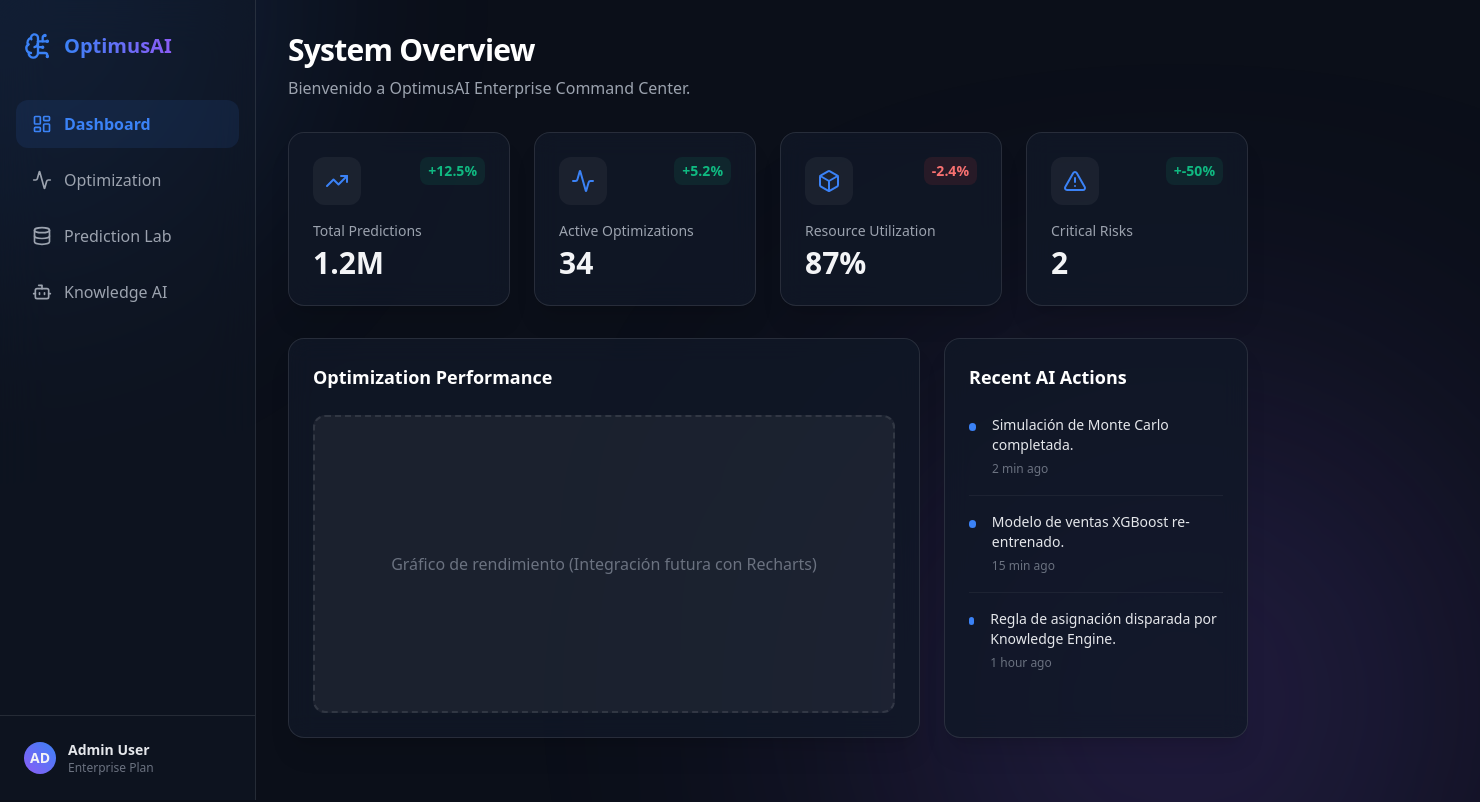
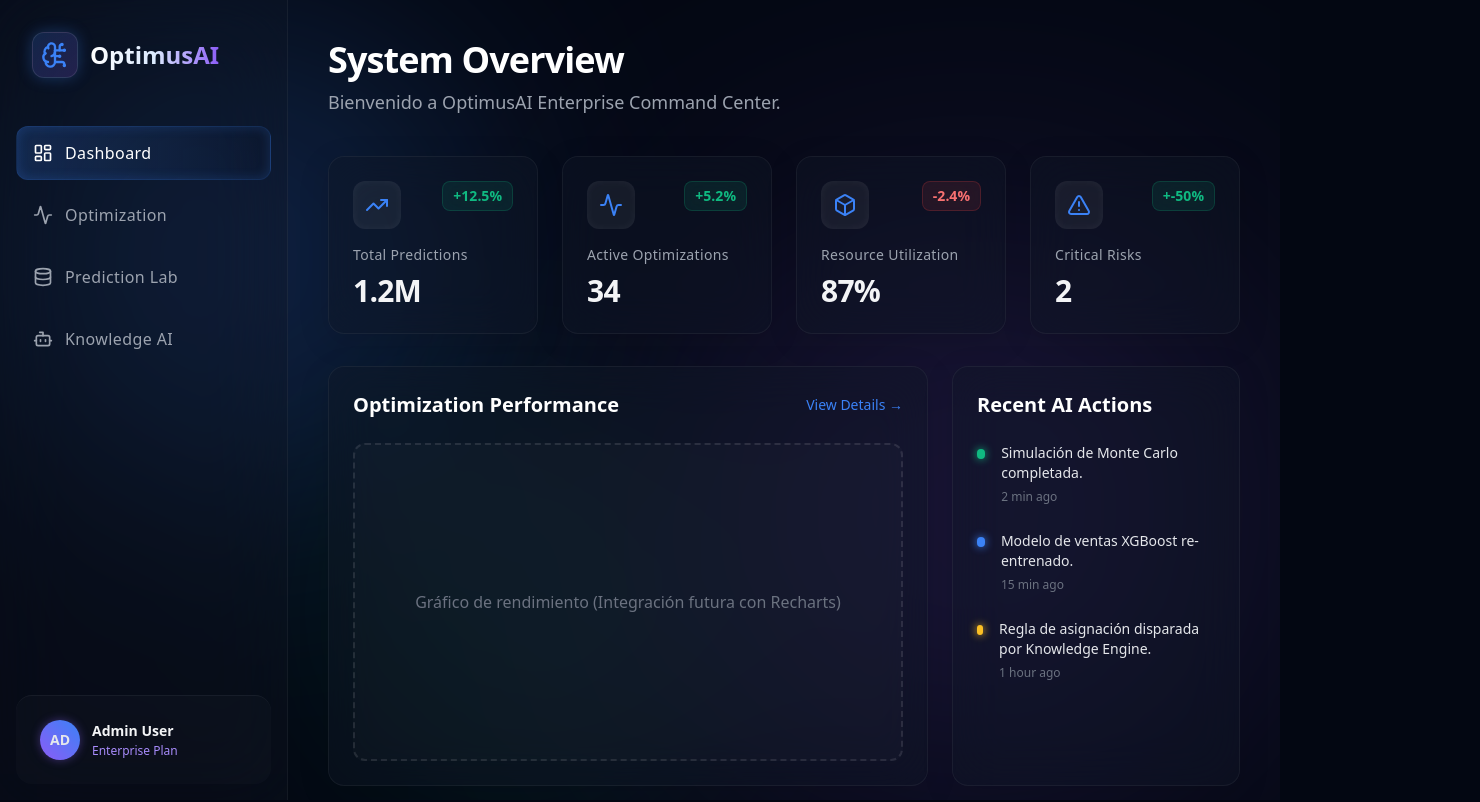
Before and after one commit to kevinKfv/supererp, a React (Vite) app in the folder optimus-ai/frontend/: page / in a window 1280 px wide. Shown: the top 802 px of the page, 1480 px wide, since content can reach past the window. Built offline with nearby package versions, Linux system fonts and the light colour scheme.

Commit message:
Mejoras premium en el frontend (UI/UX) - Dashboard y Layout

```diff
--- a/optimus-ai/frontend/src/components/Layout.tsx
+++ b/optimus-ai/frontend/src/components/Layout.tsx
@@ -11,10 +11,12 @@ const Sidebar = () => {
   ];
 
   return (
-    <div className="w-64 h-screen border-r border-white/10 bg-surface/50 backdrop-blur-xl flex flex-col pt-8">
-      <div className="px-6 mb-10 flex items-center gap-3">
-        <BrainCircuit className="text-primary" size={28} />
-        <h1 className="text-xl font-bold bg-gradient-to-r from-primary to-accent bg-clip-text text-transparent">
+    <div className="w-72 h-screen border-r border-white/5 bg-surface/30 backdrop-blur-2xl flex flex-col pt-8 relative z-20">
+      <div className="px-8 mb-12 flex items-center gap-3">
+        <div className="p-2 bg-gradient-to-br from-primary/20 to-accent/20 rounded-xl border border-white/10 shadow-[0_0_15px_rgba(59,130,246,0.3)]">
+          <BrainCircuit className="text-primary" size={28} />
+        </div>
+        <h1 className="text-2xl font-bold bg-gradient-to-r from-white via-blue-100 to-accent bg-clip-text text-transparent">
           OptimusAI
         </h1>
       </div>
@@ -25,27 +27,29 @@ const Sidebar = () => {
             key={item.to}
             to={item.to}
             className={({ isActive }) =>
-              `flex items-center gap-3 px-4 py-3 rounded-xl transition-all duration-300 ${
+              `flex items-center gap-3 px-4 py-3.5 rounded-xl transition-all duration-300 group ${
                 isActive
-                  ? "bg-primary/10 text-primary font-semibold"
-                  : "text-gray-400 hover:text-gray-100 hover:bg-white/5"
+                  ? "bg-gradient-to-r from-primary/20 to-transparent text-white border border-primary/20 shadow-[inset_0_0_12px_rgba(59,130,246,0.2)]"
+                  : "text-gray-400 hover:text-white hover:bg-white/5 border border-transparent"
               }`
             }
           >
-            {item.icon}
-            {item.label}
+            <div className={`transition-transform duration-300 group-hover:scale-110`}>
+              {item.icon}
+            </div>
+            <span className="font-medium tracking-wide">{item.label}</span>
           </NavLink>
         ))}
       </nav>
 
-      <div className="p-6 border-t border-white/10">
+      <div className="p-6 border-t border-white/5 m-4 bg-white/[0.02] rounded-2xl hover:bg-white/[0.04] transition-colors cursor-pointer">
         <div className="flex items-center gap-3">
-          <div className="w-8 h-8 rounded-full bg-gradient-to-tr from-accent to-primary flex items-center justify-center text-sm font-bold">
+          <div className="w-10 h-10 rounded-full bg-gradient-to-tr from-accent to-primary flex items-center justify-center text-sm font-bold shadow-[0_0_10px_rgba(139,92,246,0.4)]">
             AD
           </div>
           <div className="text-sm">
-            <p className="font-semibold text-gray-200">Admin User</p>
-            <p className="text-gray-500 text-xs">Enterprise Plan</p>
+            <p className="font-semibold text-gray-100">Admin User</p>
+            <p className="text-accentLight text-xs mt-0.5">Enterprise Plan</p>
           </div>
         </div>
       </div>
@@ -55,14 +59,15 @@ const Sidebar = () => {
 
 export const Layout = () => {
   return (
-    <div className="flex min-h-screen bg-background overflow-hidden selection:bg-primary/30">
-      {/* Abstract Background Effects */}
-      <div className="absolute top-0 left-0 w-[500px] h-[500px] bg-primary/20 rounded-full blur-[120px] -translate-x-1/2 -translate-y-1/2 pointer-events-none" />
-      <div className="absolute bottom-0 right-0 w-[600px] h-[600px] bg-accent/20 rounded-full blur-[150px] translate-x-1/3 translate-y-1/3 pointer-events-none" />
+    <div className="flex min-h-screen bg-background overflow-hidden selection:bg-primary/30 relative text-gray-200">
+      {/* Animated Abstract Background Effects */}
+      <div className="absolute top-0 left-0 w-[500px] h-[500px] bg-primary/20 rounded-full blur-[120px] -translate-x-1/2 -translate-y-1/2 pointer-events-none animate-blob mix-blend-screen" />
+      <div className="absolute bottom-0 right-0 w-[600px] h-[600px] bg-accent/20 rounded-full blur-[150px] translate-x-1/3 translate-y-1/3 pointer-events-none animate-blob animation-delay-2000 mix-blend-screen" />
+      <div className="absolute top-1/2 left-1/4 w-[400px] h-[400px] bg-secondary/10 rounded-full blur-[100px] pointer-events-none animate-blob animation-delay-4000 mix-blend-screen" />
 
       <Sidebar />
 
-      <main className="flex-1 h-screen overflow-y-auto p-8 relative z-10">
+      <main className="flex-1 h-screen overflow-y-auto p-10 relative z-10 scroll-smooth">
         <Outlet />
       </main>
     </div>
--- a/optimus-ai/frontend/src/index.css
+++ b/optimus-ai/frontend/src/index.css
@@ -4,23 +4,35 @@
 
 @layer base {
   body {
-    @apply bg-background text-gray-100 font-sans antialiased;
+    @apply bg-background text-gray-100 font-sans antialiased overflow-x-hidden;
+  }
+
+  /* Custom Scrollbar */
+  ::-webkit-scrollbar {
+    width: 6px;
+    height: 6px;
+  }
+  ::-webkit-scrollbar-track {
+    @apply bg-transparent;
+  }
+  ::-webkit-scrollbar-thumb {
+    @apply bg-white/10 rounded-full hover:bg-white/20 transition-colors;
   }
 }
 
 @layer components {
-  /* Glassmorphism Cards */
+  /* Premium Glassmorphism Cards */
   .glass-card {
-    @apply bg-surface/80 backdrop-blur-md border border-white/10 rounded-2xl shadow-xl;
+    @apply bg-surface/40 backdrop-blur-xl border border-white/5 rounded-2xl shadow-[0_8px_32px_rgba(0,0,0,0.12)] hover:border-white/10 transition-all duration-300;
   }
 
   /* Premium inputs */
   .premium-input {
-    @apply w-full bg-white/5 border border-white/10 rounded-xl px-4 py-3 text-white focus:outline-none focus:ring-2 focus:ring-primary/50 transition-all duration-300 placeholder-gray-500;
+    @apply w-full bg-white/5 border border-white/10 rounded-xl px-4 py-3 text-white focus:outline-none focus:ring-2 focus:ring-primary/50 transition-all duration-300 placeholder-gray-500 focus:bg-white/10;
   }
 
   /* Glowing buttons */
   .glow-button {
-    @apply relative overflow-hidden rounded-xl bg-primary px-6 py-3 font-semibold text-white transition-all duration-300 hover:bg-blue-600 hover:shadow-[0_0_20px_rgba(59,130,246,0.5)] active:scale-95;
+    @apply relative overflow-hidden rounded-xl bg-gradient-to-r from-primary to-primaryDark px-6 py-3 font-semibold text-white transition-all duration-300 hover:shadow-[0_0_20px_rgba(59,130,246,0.5)] hover:-translate-y-0.5 active:scale-95 active:translate-y-0;
   }
 }
--- a/optimus-ai/frontend/src/pages/Dashboard.tsx
+++ b/optimus-ai/frontend/src/pages/Dashboard.tsx
@@ -2,26 +2,26 @@ import React from 'react';
 import { Activity, Users, Box, TrendingUp, AlertTriangle } from 'lucide-react';
 
 const StatCard = ({ title, value, change, icon, isPositive }: any) => (
-  <div className="glass-card p-6">
+  <div className="glass-card p-6 group hover:-translate-y-1 transition-all duration-300">
     <div className="flex justify-between items-start mb-4">
-      <div className="p-3 bg-white/5 rounded-xl text-primary">
+      <div className="p-3 bg-white/5 rounded-xl text-primary shadow-[inset_0_0_10px_rgba(255,255,255,0.05)] group-hover:scale-110 transition-transform duration-300">
         {icon}
       </div>
-      <span className={`text-sm font-semibold px-2 py-1 rounded-lg ${isPositive ? 'bg-secondary/10 text-secondary' : 'bg-red-500/10 text-red-400'}`}>
+      <span className={`text-sm font-semibold px-2.5 py-1 rounded-lg backdrop-blur-md ${isPositive ? 'bg-secondary/10 text-secondary border border-secondary/20' : 'bg-red-500/10 text-red-400 border border-red-500/20'}`}>
         {isPositive ? '+' : ''}{change}%
       </span>
     </div>
-    <h3 className="text-gray-400 text-sm font-medium">{title}</h3>
-    <p className="text-3xl font-bold text-gray-100 mt-1">{value}</p>
+    <h3 className="text-gray-400 text-sm font-medium tracking-wide">{title}</h3>
+    <p className="text-3xl font-bold text-gray-100 mt-2 tracking-tight group-hover:text-white transition-colors">{value}</p>
   </div>
 );
 
 export const Dashboard = () => {
   return (
-    <div className="space-y-8 animate-in fade-in slide-in-from-bottom-4 duration-700">
-      <header>
-        <h1 className="text-3xl font-bold text-white tracking-tight">System Overview</h1>
-        <p className="text-gray-400 mt-2">Bienvenido a OptimusAI Enterprise Command Center.</p>
+    <div className="space-y-8 animate-in fade-in slide-up duration-700">
+      <header className="mb-10">
+        <h1 className="text-4xl font-extrabold text-white tracking-tight mb-2">System Overview</h1>
+        <p className="text-gray-400 text-lg">Bienvenido a OptimusAI Enterprise Command Center.</p>
       </header>
 
       <div className="grid grid-cols-1 md:grid-cols-2 lg:grid-cols-4 gap-6">
@@ -56,25 +56,33 @@ export const Dashboard = () => {
       </div>
 
       <div className="grid grid-cols-1 lg:grid-cols-3 gap-6">
-        <div className="glass-card p-6 lg:col-span-2 min-h-[400px] flex flex-col">
-          <h3 className="text-lg font-semibold text-white mb-6">Optimization Performance</h3>
-          <div className="flex-1 flex items-center justify-center border-2 border-dashed border-white/10 rounded-xl bg-white/5">
-            <p className="text-gray-500">Gráfico de rendimiento (Integración futura con Recharts)</p>
+        <div className="glass-card p-6 lg:col-span-2 min-h-[420px] flex flex-col hover:border-white/20 transition-colors">
+          <div className="flex items-center justify-between mb-6">
+            <h3 className="text-xl font-semibold text-white">Optimization Performance</h3>
+            <button className="text-sm text-primary hover:text-primaryDark transition-colors">View Details &rarr;</button>
+          </div>
+          <div className="flex-1 flex items-center justify-center border-2 border-dashed border-white/10 rounded-xl bg-white/[0.02] hover:bg-white/[0.04] transition-colors group">
+            <p className="text-gray-500 group-hover:text-gray-300 transition-colors">Gráfico de rendimiento (Integración futura con Recharts)</p>
           </div>
         </div>
 
-        <div className="glass-card p-6">
-          <h3 className="text-lg font-semibold text-white mb-6">Recent AI Actions</h3>
-          <div className="space-y-4">
+        <div className="glass-card p-6 hover:border-white/20 transition-colors">
+          <div className="flex items-center justify-between mb-6">
+            <h3 className="text-xl font-semibold text-white">Recent AI Actions</h3>
+          </div>
+          <div className="space-y-6">
             {[
-              { time: "2 min ago", text: "Simulación de Monte Carlo completada." },
-              { time: "15 min ago", text: "Modelo de ventas XGBoost re-entrenado." },
-              { time: "1 hour ago", text: "Regla de asignación disparada por Knowledge Engine." }
+              { time: "2 min ago", text: "Simulación de Monte Carlo completada.", status: "success" },
+              { time: "15 min ago", text: "Modelo de ventas XGBoost re-entrenado.", status: "info" },
+              { time: "1 hour ago", text: "Regla de asignación disparada por Knowledge Engine.", status: "warning" }
             ].map((log, i) => (
-              <div key={i} className="flex gap-4 items-start pb-4 border-b border-white/5 last:border-0">
-                <div className="w-2 h-2 mt-2 rounded-full bg-primary" />
+              <div key={i} className="flex gap-4 items-start group">
+                <div className={`w-2.5 h-2.5 mt-1.5 rounded-full shadow-[0_0_8px_currentColor] transition-transform group-hover:scale-125 ${
+                  log.status === 'success' ? 'bg-secondary text-secondary' :
+                  log.status === 'warning' ? 'bg-amber-400 text-amber-400' : 'bg-primary text-primary'
+                }`} />
                 <div>
-                  <p className="text-sm text-gray-200">{log.text}</p>
+                  <p className="text-sm text-gray-200 group-hover:text-white transition-colors">{log.text}</p>
                   <span className="text-xs text-gray-500">{log.time}</span>
                 </div>
               </div>
```
Also changed, not shown: optimus-ai/frontend/tailwind.config.js (+26 -2 lines).
